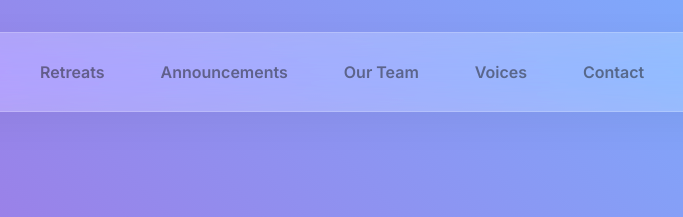
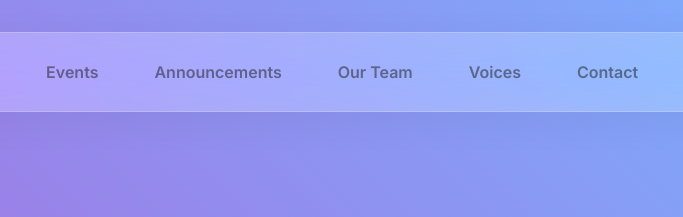
Before and after one commit to bradley-digital-lab/retreat-website-pro, a website: page announcements.html in a window 1280 px wide. Shown: the top 217 px of the page, 311-994 px from the left. Drawn offline with nearby package versions, Linux system fonts and the light colour scheme; a web font is replaced by a local one.

Commit message:
refactor: rename journeys to events and update references

```diff
--- a/announcements.html
+++ b/announcements.html
@@ -267,7 +267,7 @@
       <span class="logo-subtext">by spiritual soul centre</span>
     </div>
     <div class="nav-links">
-      <a href="journeys.html">Retreats</a>
+      <a href="events.html">Events</a>
       <a href="announcements.html">Announcements</a>
       <a href="index.html#team">Our Team</a>
       <a href="index.html#testimonials">Voices</a>
```
Also changed, not shown: index.html (+2 -2 lines), retreat-amalfi.html (+1 -1 lines), retreat-bali.html (+1 -1 lines), retreat-sahara.html (+1 -1 lines), retreat-surrender.html (+1 -1 lines), events.html (renamed from journeys.html).
